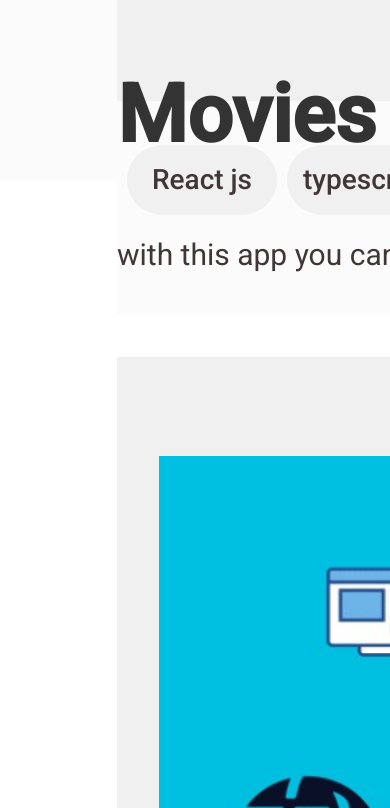
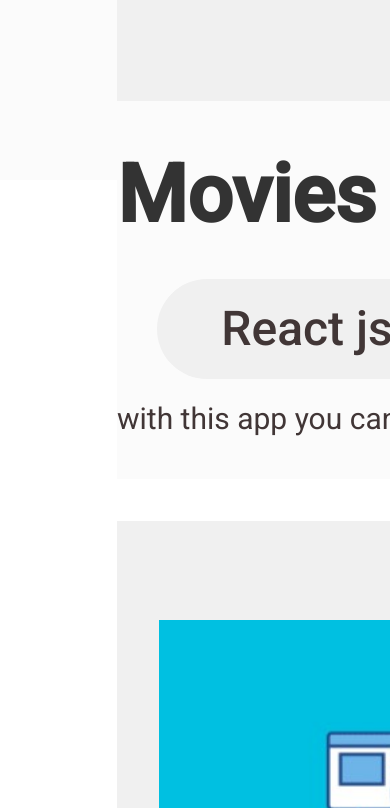
Before and after one commit to Muhodari/myPortfoliio, an Angular app: page / in a window 390 px wide. Shown: the part 9116-9924 px from the top of the page. Built offline with nearby package versions, Linux system fonts and the light colour scheme.

Commit message:
worsks done design

```diff
--- a/src/app/Components/Header/Header.component.css
+++ b/src/app/Components/Header/Header.component.css
@@ -513,12 +513,16 @@ height: 980px;
 }
 .project-name{
   font-size: 80px;
+  margin-top:80px;
+  margin-bottom:70px;
+
 }
 .langouge-container button{
-  width: 150px;
-  height: 70px;
-  font-size: 28px;
+  width: 300px;
+  height: 100px;
+  font-size: 48px;
   border-radius: 70px;
+  margin-left: 40px;
   margin-bottom: 10px;
 
 }
```
